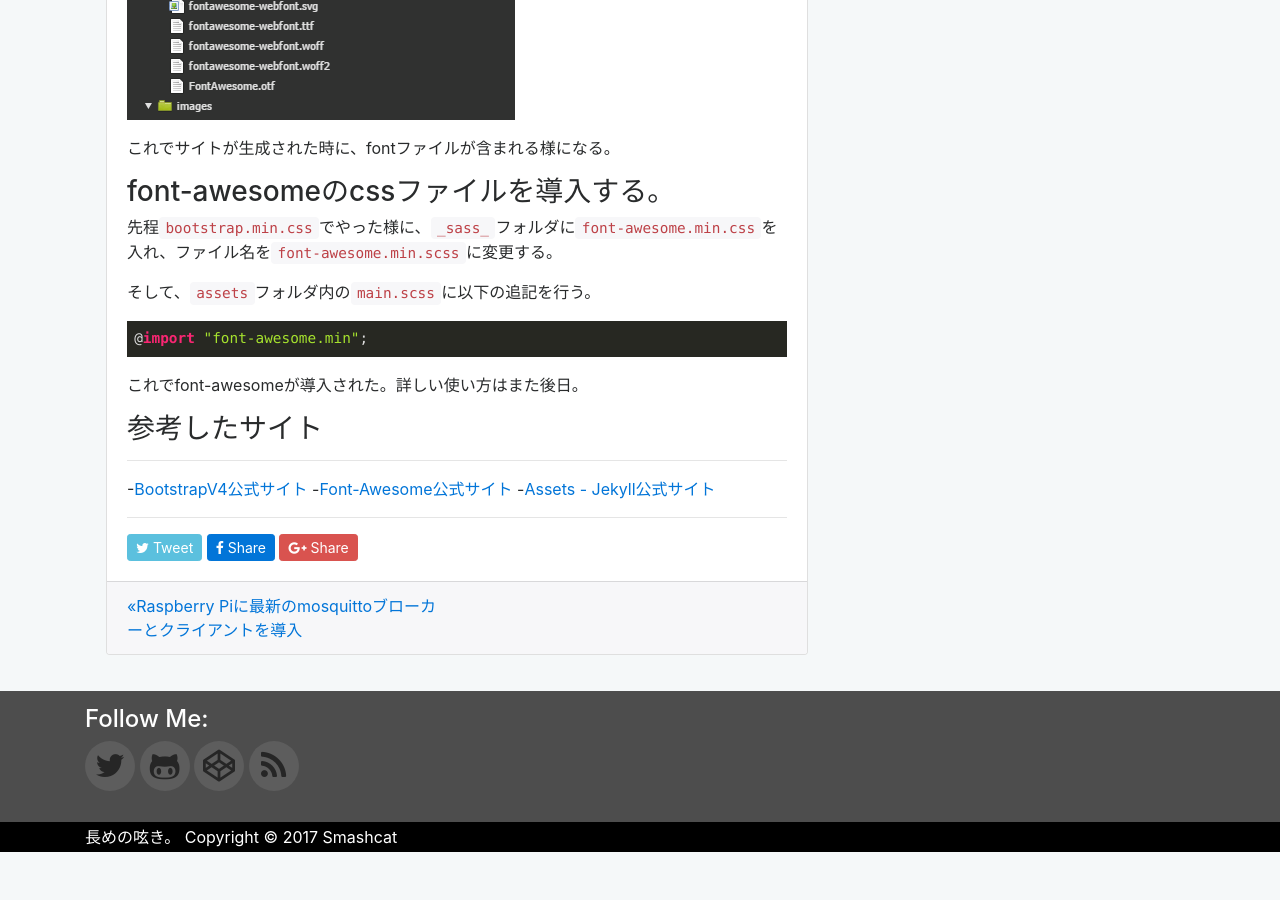
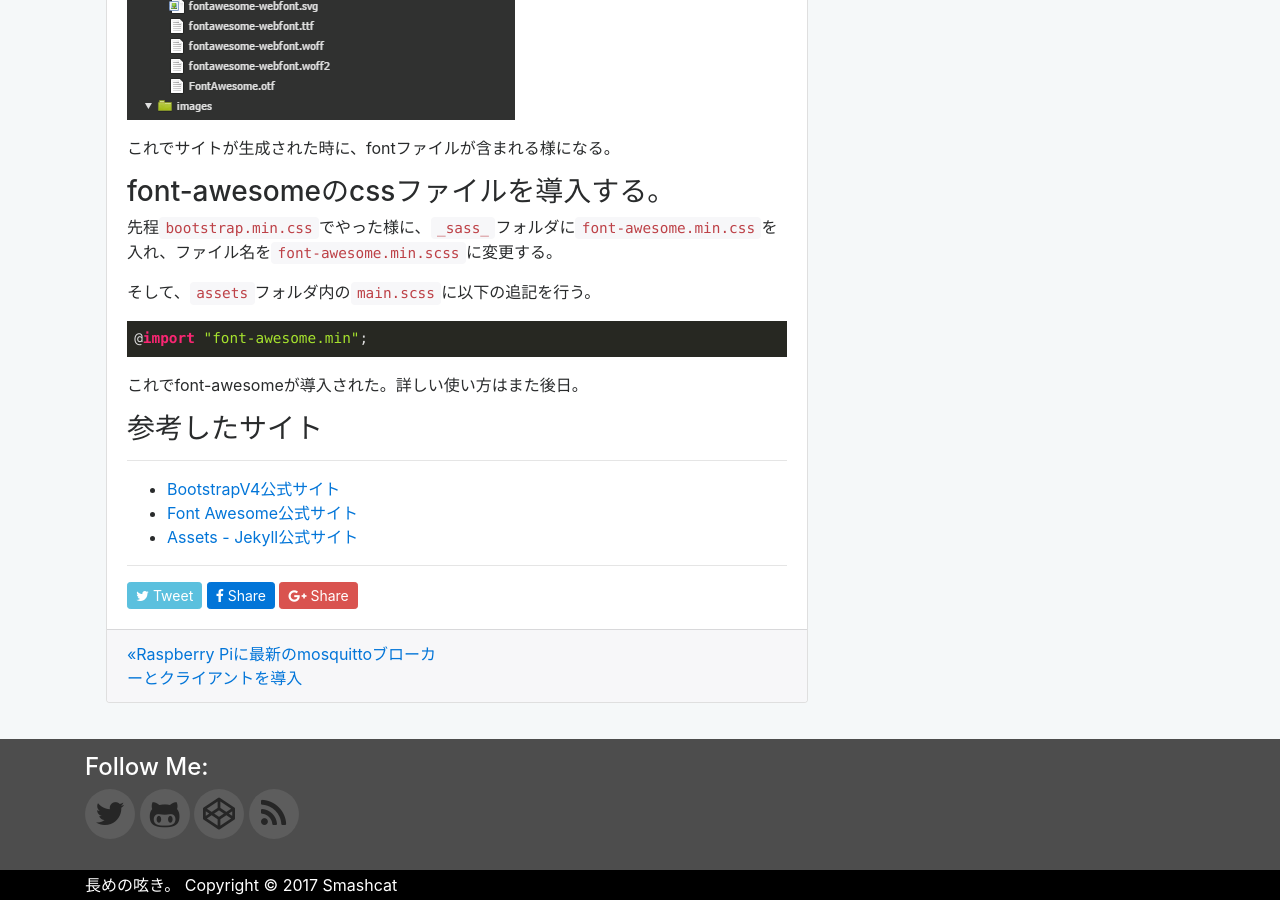
Before and after one commit to Naturalclar/naturalclar.github.io, a Jekyll site: the page built from _posts/2017-03-06-creating-your-social-media-icon.markdown, in a window 1280 px wide and 900 px high, scrolled down 4233 px. Built offline with Jekyll 4.4.1, drawn with Linux system fonts in a browser that asks for light colours; some web fonts are replaced; comment, search, counter and statistics services are not loaded; before the commit the page ends 5085 px from its top, so only the background shows below that.

Commit message:
fix type

```diff
--- a/_posts/2017-03-06-creating-your-social-media-icon.markdown
+++ b/_posts/2017-03-06-creating-your-social-media-icon.markdown
@@ -137,9 +137,9 @@
 
 ---
 
--[BootstrapV4公式サイト][bootstrap]
--[Font-Awesome公式サイト][font-awesome]
--[Assets - Jekyll公式サイト][jekyll-assets]
+- [BootstrapV4公式サイト][bootstrap]
+- [Font Awesome公式サイト][font-awesome]
+- [Assets - Jekyll公式サイト][jekyll-assets]
 
 [font-awesome]: http://fontawesome.io/
 [bootstrap]: https://v4-alpha.getbootstrap.com/
```
